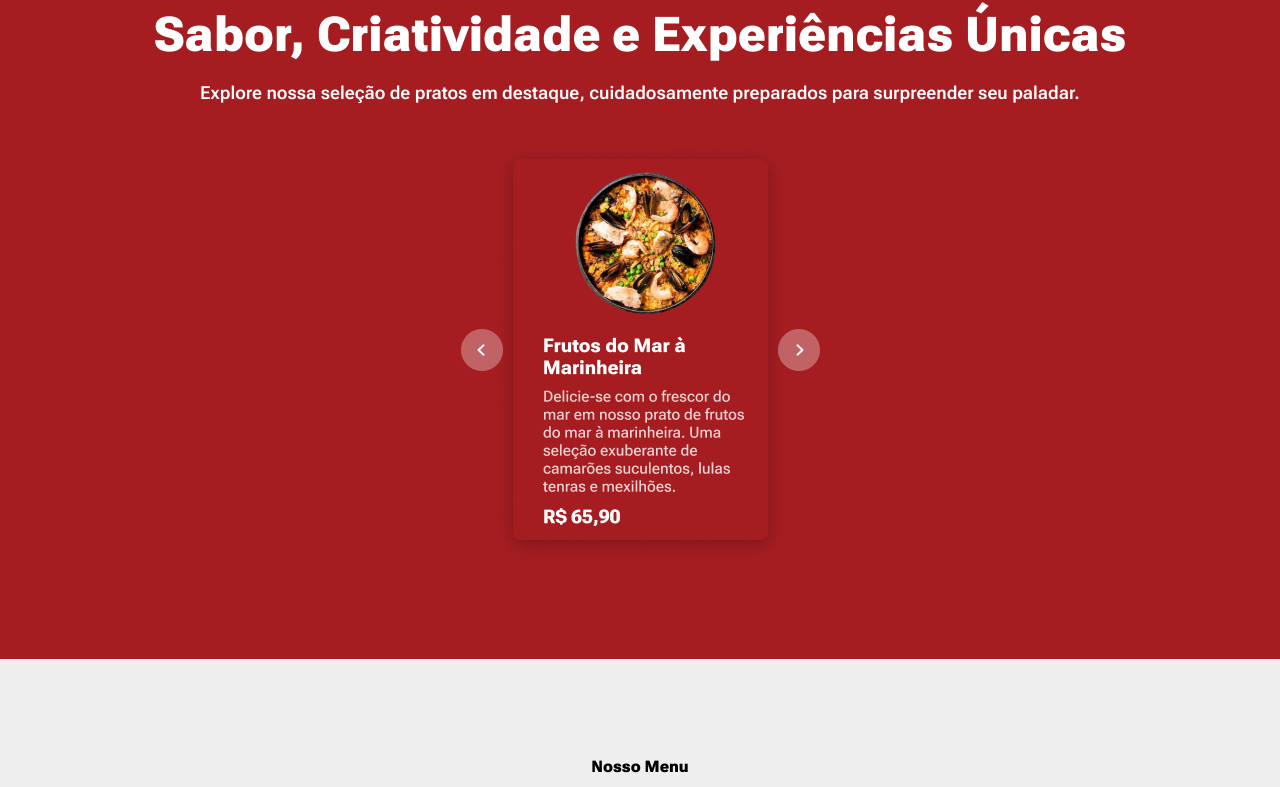
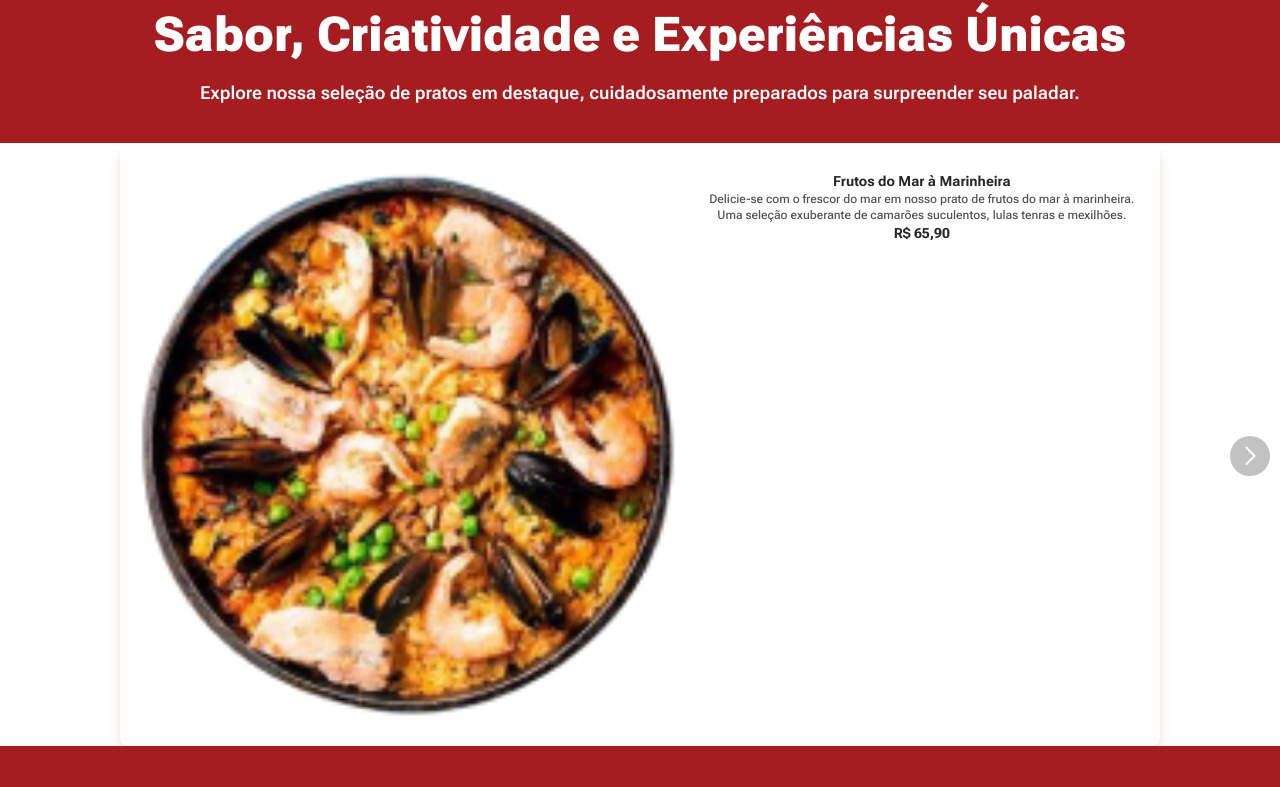
Before and after one commit to DevWeDesc/Vadao, a Next.js app: page / in a window 1280 px wide. Shown: the part 2375-3162 px from the top of the page. Built offline with nearby package versions, Linux system fonts and the light colour scheme.

Commit message:
Adicionando Carousel de Pratos em destaques

```diff
--- a/src/components/FeaturedDishes.tsx
+++ b/src/components/FeaturedDishes.tsx
@@ -1,10 +1,12 @@
 import Image from "next/image";
 import React from "react";
 import ExampleSwiper from "../../public/ExampleSwiper.png";
+import SwiperFeatured from "./SwiperFeatured/SwiperFeatured";
 
 export const FeaturedDishes = () => {
   return (
-    <div className="bg-redDefault text-white py-24 px-5">
+    <div className="bg-redDefault">
+      <div className="bg-redDefault text-white pt-24 px-5">
         <div>
           <div className="flex flex-col gap-3">
             <p className="font-black text-center">Nossos Pratos em Destaque</p>
@@ -13,12 +15,14 @@ export const FeaturedDishes = () => {
             </h2>
           </div>
           <p className="text-lg font-semibold text-center mt-5">
-          Explore nossa seleção de pratos em destaque, cuidadosamente preparados
-          para surpreender seu paladar.
+            Explore nossa seleção de pratos em destaque, cuidadosamente
+            preparados para surpreender seu paladar.
           </p>
         </div>
-      <div className="flex items-center justify-center mt-9">
-        <Image alt="" src={ExampleSwiper} />
+      </div>
+      <div className="flex items-center pb-24 justify-center mt-9">
+        <SwiperFeatured />
+        {/* <Image alt="" src={ExampleSwiper} /> */}
       </div>
     </div>
   );
--- /dev/null
+++ b/src/components/SwiperFeatured/SwiperFeatured.tsx
@@ -0,0 +1,40 @@
+"use client";
+import React, { useRef, useState } from "react";
+// Import Swiper React components
+import { Swiper, SwiperSlide } from "swiper/react";
+import ImageSwiper from "../../../public/ImageSwiper.png";
+
+// Import Swiper styles
+import "swiper/css";
+// import "swiper/css/navigation";
+
+import "./styles.css";
+
+// import required modules
+import { Navigation } from "swiper/modules";
+import Image from "next/image";
+import { CardMenu } from "../CardMenu";
+import { MenuData } from "../../../data/data";
+
+export default function SwiperFeatured() {
+  return (
+    <>
+      <Swiper
+        navigation={true}
+        modules={[Navigation]}
+        className="mySwiperFeatured"
+      >
+        {MenuData.map((data, index) => (
+          <SwiperSlide key={index}>
+            <CardMenu
+              content={data.content}
+              image={data.image}
+              price={data.price}
+              title={data.title}
+            />
+          </SwiperSlide>
+        ))}
+      </Swiper>
+    </>
+  );
+}
--- /dev/null
+++ b/src/components/SwiperFeatured/styles.css
@@ -0,0 +1,128 @@
+#app {
+  height: 100%;
+}
+html,
+body {
+  position: relative;
+  height: 100%;
+}
+
+body {
+  font-family: Helvetica Neue, Helvetica, Arial, sans-serif;
+  font-size: 14px;
+  color: #000;
+  margin: 0;
+  padding: 0;
+}
+
+.mySwiperFeatured .swiper {
+  width: 100%;
+  height: 100%;
+  padding: 50px;
+}
+
+.mySwiperFeatured .swiper-slide {
+  font-size: 18px;
+  /* Center slide text vertically */
+  display: flex;
+  justify-content: center;
+  align-items: center;
+}
+
+.mySwiperFeatured .swiper-slide img {
+  display: block;
+  width: 100%;
+  height: 100%;
+  object-fit: cover;
+}
+:root {
+  --swiper-navigation-size: 18px;
+  /*
+  --swiper-navigation-top-offset: 50%;
+  --swiper-navigation-sides-offset: 10px;
+  --swiper-navigation-color: var(--swiper-theme-color);
+  */
+}
+.mySwiperFeatured .swiper-button-prev,
+.mySwiperFeatured .swiper-button-next {
+  position: absolute;
+  top: var(--swiper-navigation-top-offset, 50%);
+  width: calc(var(--swiper-navigation-size) / 24 * 27);
+  height: var(--swiper-navigation-size);
+  margin-top: calc(0px - (var(--swiper-navigation-size) / 2));
+  z-index: 10;
+  cursor: pointer;
+  display: flex;
+  align-items: center;
+  justify-content: center;
+  font-weight: bold;
+  color: #fff;
+  padding: 20px;
+  /* background-color: rgba(255, 255, 255, 0.3); */
+  background-color: rgba(0, 0, 0, 0.3);
+  border-radius: 50%;
+}
+.swiper-button-prev.swiper-button-disabled,
+.swiper-button-next.swiper-button-disabled {
+  opacity: 0;
+  cursor: auto;
+  pointer-events: none;
+}
+.swiper-button-prev.swiper-button-hidden,
+.swiper-button-next.swiper-button-hidden {
+  opacity: 0;
+  cursor: auto;
+  pointer-events: none;
+}
+.swiper-navigation-disabled .swiper-button-prev,
+.swiper-navigation-disabled .swiper-button-next {
+  display: none !important;
+}
+.swiper-button-prev svg,
+.swiper-button-next svg {
+  width: 50%;
+  height: 50%;
+  object-fit: contain;
+  transform-origin: center;
+}
+.swiper-rtl .swiper-button-prev svg,
+.swiper-rtl .swiper-button-next svg {
+  transform: rotate(180deg);
+}
+.swiper-button-prev,
+.swiper-rtl .swiper-button-next {
+  left: var(--swiper-navigation-sides-offset, 10px);
+  right: auto;
+}
+.swiper-button-next,
+.swiper-rtl .swiper-button-prev {
+  right: var(--swiper-navigation-sides-offset, 10px);
+  left: auto;
+}
+.swiper-button-lock {
+  display: none;
+}
+/* Navigation font start */
+.swiper-button-prev:after,
+.swiper-button-next:after {
+  font-family: swiper-icons;
+  font-size: var(--swiper-navigation-size);
+  text-transform: none !important;
+  letter-spacing: 0;
+  font-variant: initial;
+  line-height: 1;
+}
+.swiper-button-prev:after,
+.swiper-rtl .swiper-button-next:after {
+  content: "prev";
+}
+.swiper-button-next,
+.swiper-rtl .swiper-button-prev {
+  right: var(--swiper-navigation-sides-offset, 10px);
+  left: auto;
+}
+.swiper-button-next:after,
+.swiper-rtl .swiper-button-prev:after {
+  content: "next";
+}
+/* Navigation font end */
```
Lines whose indentation alone changed are shown as unchanged.
